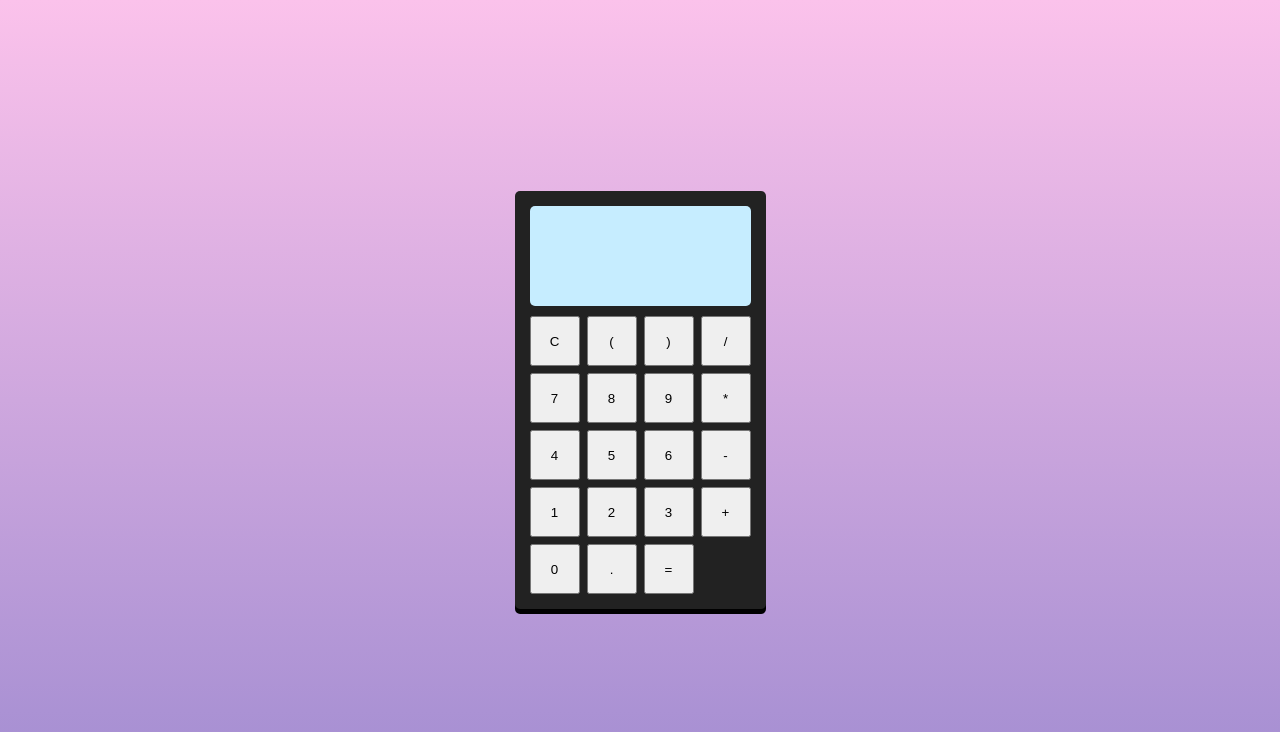
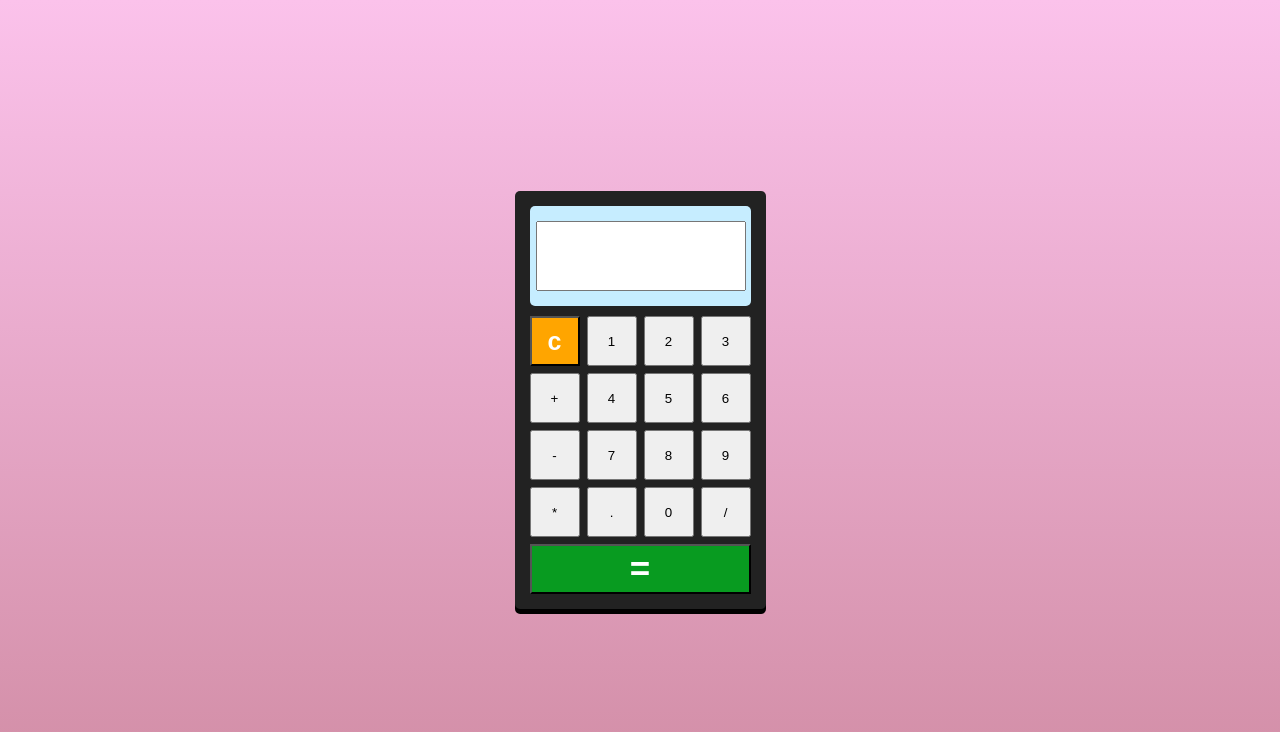
Before and after one commit to dio-br/js_dom_calculatrice, a website: page index.html in a window 1280 px wide. Drawn offline with Linux system fonts and the light colour scheme.

Commit message:
js complete

```diff
--- a/index.html
+++ b/index.html
@@ -1,36 +1,39 @@
 <!DOCTYPE html>
 <html lang="en">
+
 <head>
     <meta charset="UTF-8">
     <meta name="viewport" content="width=device-width, initial-scale=1.0">
     <link rel="stylesheet" href="./public/css/style.css">
     <title>calculatrice</title>
 </head>
+
 <body>
     <div class="calculatrice">
-        <div class="ecran"></div>
+        <div class="ecran">
+            <input id="output" /></td>
+        </div>
         <div class="touches">
-            <button  class="bouton">C</button>
-            <button  class="bouton">(</button>
-            <button  class="bouton">)</button>
-            <button  class="bouton">/</button>
-            <button  class="bouton">7</button>
-            <button  class="bouton">8</button>
-            <button  class="bouton">9</button>
-            <button  class="bouton">*</button>
-            <button  class="bouton">4</button>
-            <button  class="bouton">5</button>
-            <button  class="bouton">6</button>
-            <button  class="bouton">-</button>
-            <button  class="bouton">1</button>
-            <button  class="bouton">2</button>
-            <button  class="bouton">3</button>
-            <button  class="bouton">+</button>
-            <button  class="bouton">0</button>
-            <button  class="bouton">.</button>
-            <button  class="bouton">=</button>
+
+            <button id="effacer" onclick="effacer()">c</button>
+            <button onclick="afficher('1')">1</button>
+            <button onclick="afficher('2')">2</button>
+            <button onclick="afficher('3')">3</button>
+            <button onclick="afficher('+')">+</button>
+            <button onclick="afficher('4')">4</button>
+            <button onclick="afficher('5')">5</button>
+            <button onclick="afficher('6')">6</button>
+            <button onclick="afficher('-')">-</button>
+            <button onclick="afficher('7')">7</button>
+            <button onclick="afficher('8')">8</button>
+            <button onclick="afficher('9')">9</button>
+            <button onclick="afficher('*')">*</button>
+            <button onclick="afficher('.')">.</button>
+            <button onclick="afficher('0')">0</button>
+            <button onclick="afficher('/')">/</button>
+            <button id="egal" onclick="calculer()">=</button>
         </div>
-    </div>
-    <script src="./public/js/main.js"></script>
+        <script src="./public/js/main.js"></script>
 </body>
+
 </html>
--- a/public/css/style.css
+++ b/public/css/style.css
@@ -11,7 +11,7 @@ body {
     justify-content: center;
     align-items: center;
     font-family: sans-serif;
-    background-image: linear-gradient(to top, #a18cd1 0%, #fbc2eb 100%);
+    background-image: linear-gradient(to top, #d18ca4 0%, #fbc2eb 100%);
 }
 
 .calculatrice {
@@ -42,3 +42,25 @@ body {
     grid-template-rows: repeat(5, 50px);
     grid-gap: 7px;
 }
+
+input {
+    width: 210px;
+    height: 70px;
+    margin-bottom: 10px;
+    font-size: 25px;
+    font-weight: bold;
+}
+
+#egal{
+    grid-column: span 4;
+    background-color: rgb(8, 155, 32);
+    font-weight: bold;
+    color: white;
+    font-size: 35px;
+}
+#effacer{
+    background-color: orange;
+    font-weight: bold;
+    color: white;
+    font-size: 25px;
+}
--- a/public/js/main.js
+++ b/public/js/main.js
@@ -0,0 +1,16 @@
+function calculer()
+{
+    let first = document.querySelector("input").value
+    let second = eval(first)
+    document.querySelector("input").value = second
+}
+//fonction qui affiche la valeur
+function afficher(val)
+{
+    document.querySelector("input").value+=val
+}
+//fonction qui efface l'écran
+function effacer()
+{
+    document.querySelector("input").value = ""
+}
```
